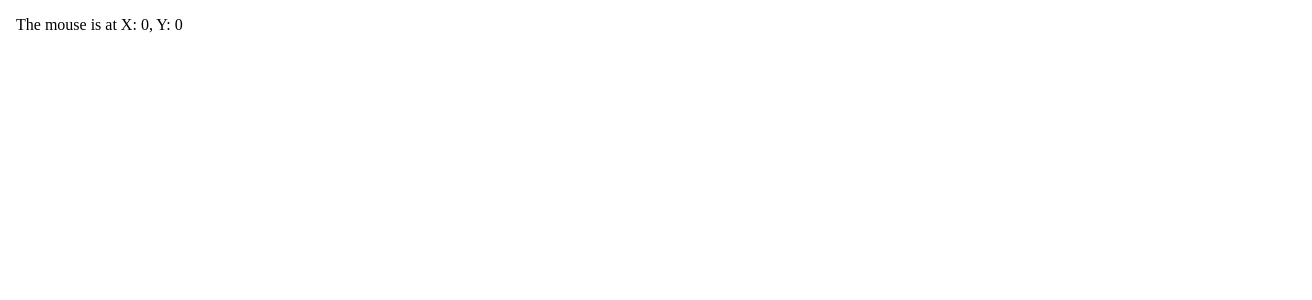
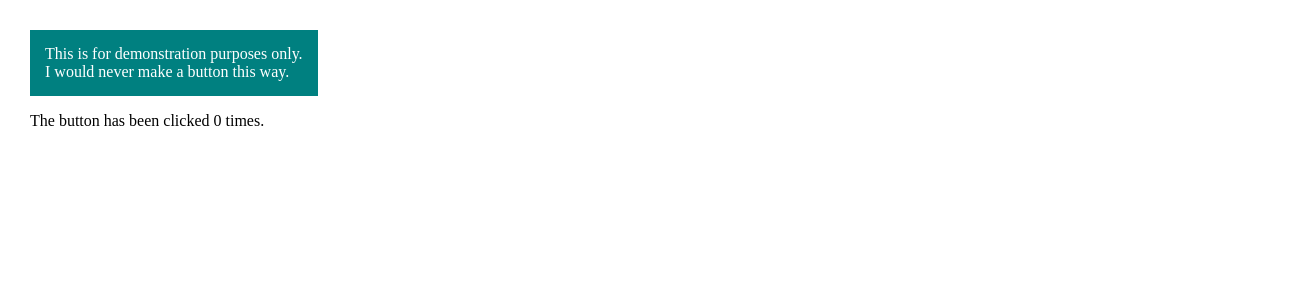
Before and after one commit to kyleshevlin/react-101, a React app: page / in a window 1280 px wide. Shown: the top 300 px of the page, 1312 px wide, since content can reach past the window. Built offline with nearby package versions, Linux system fonts and the light colour scheme.

Commit message:
creates our first component that uses a ref callback

```diff
--- a/src/js/components/App.jsx
+++ b/src/js/components/App.jsx
@@ -1,9 +1,9 @@
 import React from 'react'
-import MouseMovement from './MouseMovement'
+import MyFirstRef from './MyFirstRef'
 
 const App = () => (
   <div className="wrap">
-    <MouseMovement />
+    <MyFirstRef />
   </div>
 )
 
--- /dev/null
+++ b/src/js/components/MyFirstRef.jsx
@@ -0,0 +1,87 @@
+import React, { Component } from 'react'
+
+// One thing to remember about React components is that the markup
+// we right inside of them is not the actual DOM. This is made obvious
+// when we use self-eradicating components such as the Aux component in
+// this repo, or when we start getting into container components that
+// will have no markup of their own. Instead, what we are writing in our
+// components becomes the "Virtual DOM". Often shortened to VDOM, the Virtual
+// DOM is React's means of keeping track of what will eventually be rendered
+// as DOM in the browser (or whatever rendering environment you choose).
+
+// There are times, though, where we might need access to the actual DOM node.
+// There are a few ways to do this. You could wait for the component to mount
+// and perform a `document.querySelector` for a specific class in your component,
+// much like you used to with jQuery. This is reasonable, but not necessarily
+// the most optimal way of achieving this.
+
+// Instead, React provides a means of getting the DOM node via a ref callback.
+// You can use the `ref` prop and a callback function to assign the DOM node to
+// a class property. If you look below, we provide a callback to the ref prop on
+// our div. This callback receives the `reference`, shortened to `r` as an argument,
+// and we simply assign a class property to that reference. In this case, I named
+// the class property `nodeRef`. There might come an occasion that you need to
+// store multiple refs. In this case, give each ref a different class property name.
+
+// You can also get clever, and pass ref callbacks as props to other components, to be
+// able to get refs in parent child relationships. We will explore this once we are using
+// Redux, because connected components have some challenges to overcome with ref callbacks.
+
+// You will also see that we assign event listeners in a vanilla JavaScript way.
+// This is to demonstrate ways of handling events that might require the use of
+// third party libraries or for other reasons you need to attach and remove them
+// this way.
+
+// Always remember if you add event listeners this way to clean them up in the
+// componentWillUnmount lifecycle hook.
+
+class MyFirstRef extends Component {
+  state = {
+    times: 0
+  }
+
+  componentDidMount() {
+    this.nodeRef.addEventListener('click', this.handleClick, false)
+  }
+
+  componentWillUnmount() {
+    this.nodeRef.removeEventListener('click', this.handleClick)
+  }
+
+  handleClick = () => {
+    this.setState(prevState => ({
+      times: prevState.times + 1
+    }))
+  }
+
+  render() {
+    const { times } = this.state
+
+    return (
+      <div style={{ margin: 30 }}>
+        <div
+          ref={r => {
+            this.nodeRef = r
+          }}
+          style={{
+            display: 'inline-block',
+            backgroundColor: 'teal',
+            color: 'white',
+            padding: 15,
+            cursor: 'pointer'
+          }}
+        >
+          This is for demonstration purposes only.
+          <br />
+          I would never make a button this way.
+        </div>
+
+        <p>
+          The button has been clicked {times} {times === 1 ? 'time' : 'times'}.
+        </p>
+      </div>
+    )
+  }
+}
+
+export default MyFirstRef
```
